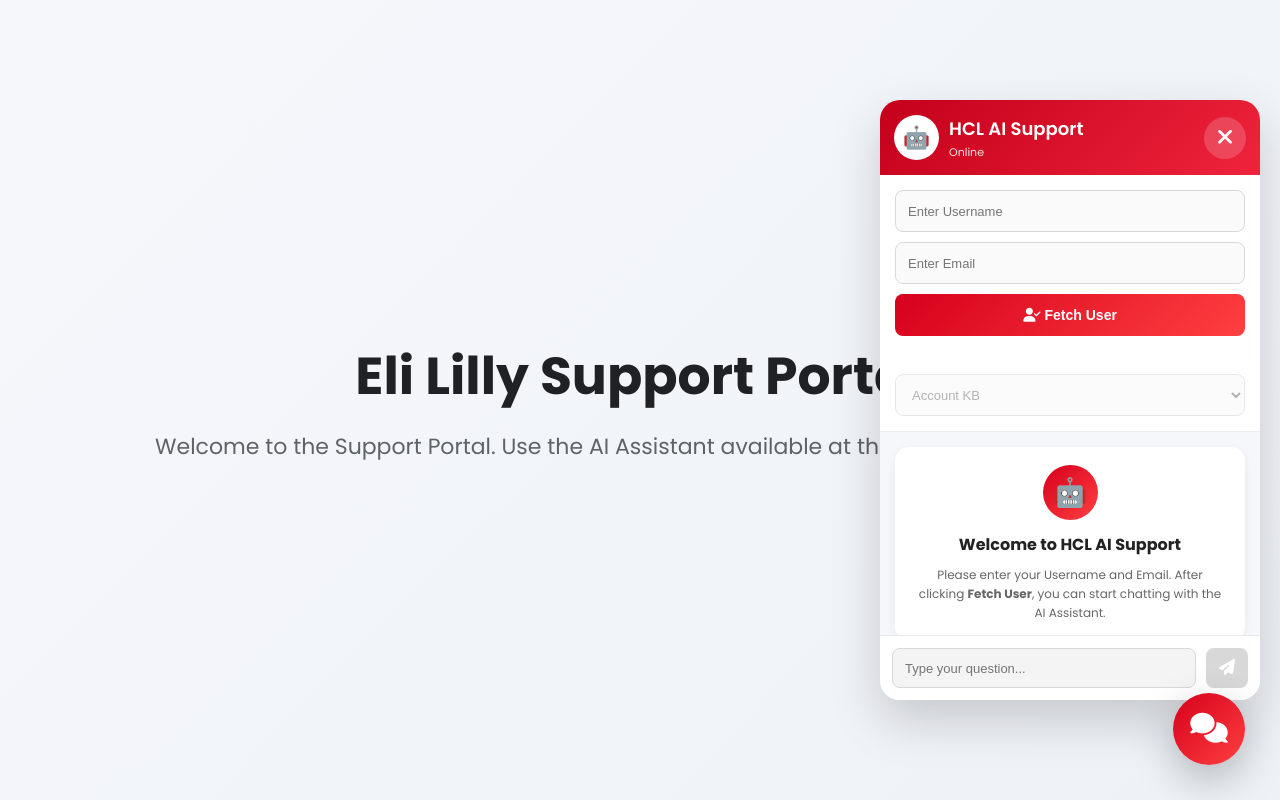
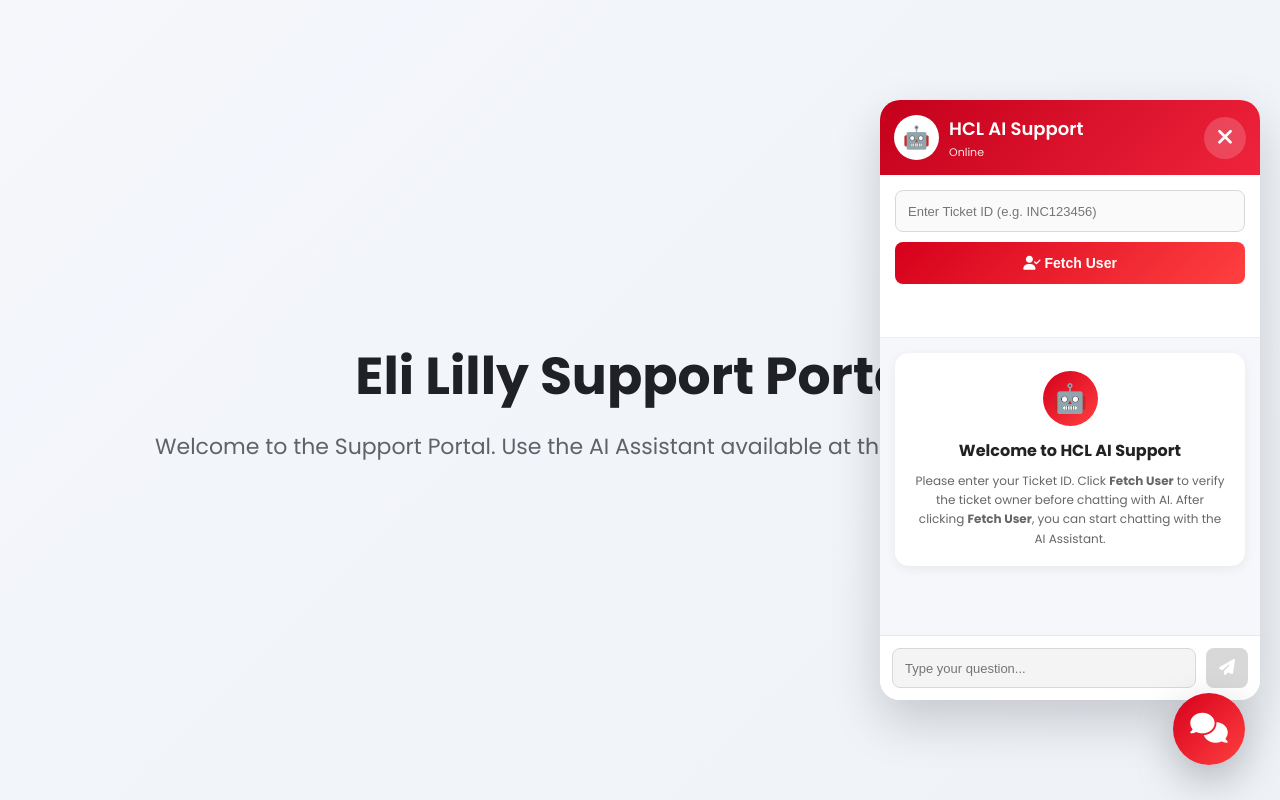
Before and after one commit to jyotisrma6-glitch/chatbot_poc_kb, a plain HTML site: page frontend/index.html in a window 1280 px wide. Both pictures are taken after a click on the button 1209 px from the left and 729 px from the top of the page. Drawn offline with Linux system fonts and the light colour scheme.

Commit message:
Clean up user login section in index.html
Removed unused input fields and select dropdown for user login section.

```diff
--- a/frontend/index.html
+++ b/frontend/index.html
@@ -107,21 +107,8 @@
 
         <div class="login-section">
 
-            <input
-
-                id="username"
-
-                type="text"
-
-                placeholder="Enter Username">
-
-            <input
-
-                id="email"
-
-                type="email"
-
-                placeholder="Enter Email">
+            <input id="ticketId" type="text"
+              placeholder="Enter Ticket ID (e.g. INC123456)">
 
             <button id="fetchUserBtn">
 
@@ -136,36 +123,6 @@
                 class="user-status">
 
             </div>
-
-            <select
-                id="kbSelect"
-                disabled>
-
-                <option value="Account KB">
-
-                    Account KB
-
-                </option>
-
-                <option value="Access KB">
-
-                    Access KB
-
-                </option>
-
-                <option value="Permission KB">
-
-                    Permission KB
-
-                </option>
-
-                <option value="Guidance Network KB">
-
-                    Guidance Network KB
-
-                </option>
-
-            </select>
 
         </div>
 
@@ -194,7 +151,9 @@
 
                 <p>
 
-                    Please enter your Username and Email.
+                    Please enter your Ticket ID.
+
+                    Click <b>Fetch User</b> to verify the ticket owner before chatting with AI.
 
                     After clicking <b>Fetch User</b>,
                     you can start chatting with the AI Assistant.
```
